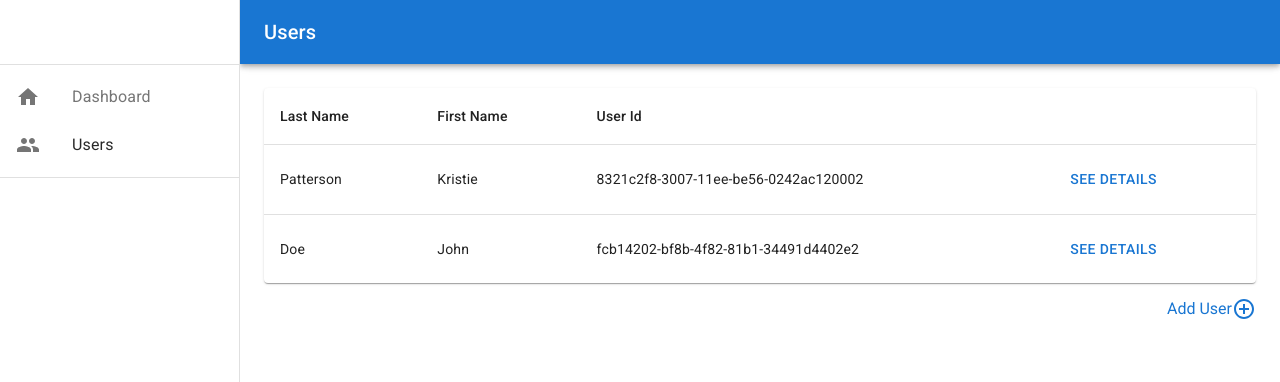
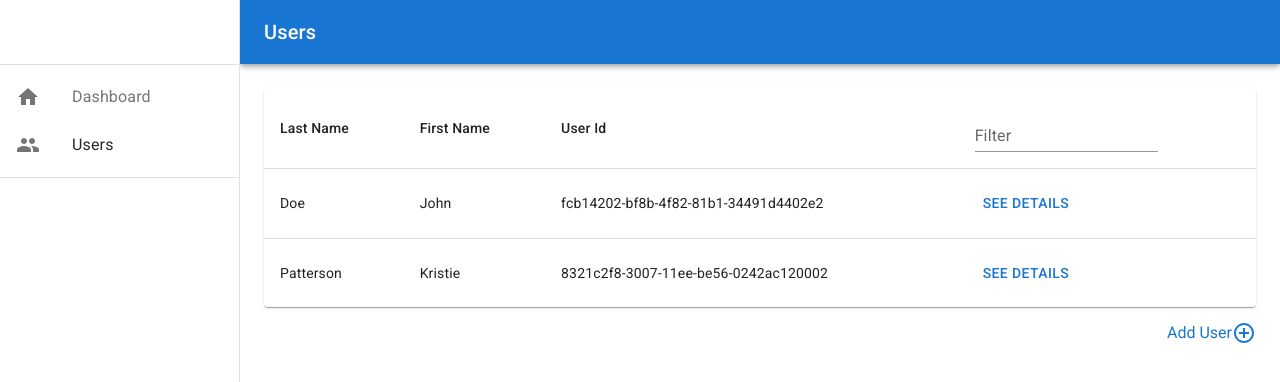
Before and after one commit to kpatterson395/customer_service_portal, a React (Create React App) app: page /userlist in a window 1280 px wide. Shown: the top 382 px of the page. Built offline with nearby package versions, Linux system fonts and the light colour scheme.

Commit message:
filter and sort user list

```diff
--- a/src/AddUser.js
+++ b/src/AddUser.js
@@ -38,7 +38,7 @@ const AddUser = () => {
           email: email.value,
         })
       );
-      navigate(`/users`);
+      navigate(`/userlist`);
     }
   };
 
--- a/src/App.js
+++ b/src/App.js
@@ -21,8 +21,8 @@ const router = createBrowserRouter(
     <Route path="/" element={<RootLayout />}>
       <Route index element={<Home />} />
       <Route path="userlist" element={<UserList />} />
+      <Route path="addUser" element={<AddUser />} />
       <Route path="users" element={<UsersLayout />}>
-        <Route path="add" element={<AddUser />} />
         <Route path="edit/:id" element={<EditUser />} />
         <Route path=":id" element={<UserDetails />} />
         <Route path="vehicles/:id" element={<VehicleSubs />} />
--- a/src/Layouts/UsersLayout.js
+++ b/src/Layouts/UsersLayout.js
@@ -30,18 +30,21 @@ export default function UsersLayout() {
               label="Account Details"
               component={NavLink}
               to={`${params.id}`}
+              disabled={!params.id}
               {...a11yProps(0)}
             />
             <Tab
               label="Vehicle Subscriptions"
               component={NavLink}
               to={`vehicles/${params.id}`}
+              disabled={!params.id}
               {...a11yProps(1)}
             />
             <Tab
               label="Purchase History"
               component={NavLink}
               to={`purchases/${params.id}`}
+              disabled={!params.id}
               {...a11yProps(2)}
             />
           </Tabs>
--- a/src/UserList.js
+++ b/src/UserList.js
@@ -1,4 +1,5 @@
 import { useSelector } from "react-redux";
+import { useState } from "react";
 import Table from "@mui/material/Table";
 import TableBody from "@mui/material/TableBody";
 import TableCell from "@mui/material/TableCell";
@@ -9,11 +10,25 @@ import Paper from "@mui/material/Paper";
 import { Link } from "react-router-dom";
 import AddCircleOutlineIcon from "@mui/icons-material/AddCircleOutline";
 import Button from "@mui/material/Button";
+import TextField from "@mui/material/TextField";
 
 import "./styles/UserList.css";
 
 const UserList = () => {
   const { users } = useSelector((state) => state.userData);
+  const [filterText, setFilterText] = useState("");
+
+  const checkFilter = ({ first, last }) => {
+    if (filterText.length < 1) {
+      return true;
+    } else if (
+      first.toLowerCase().startsWith(filterText.toLowerCase()) ||
+      last.toLowerCase().startsWith(filterText.toLowerCase())
+    ) {
+      return true;
+    }
+    return false;
+  };
 
   return (
     <div>
@@ -24,11 +39,21 @@ const UserList = () => {
               <TableCell className="header">Last Name</TableCell>
               <TableCell className="header">First Name</TableCell>
               <TableCell className="header">User Id</TableCell>
-              <TableCell className="header">{""}</TableCell>
+              <TableCell className="header">
+                <TextField
+                  id="standard-basic"
+                  label="Filter"
+                  variant="standard"
+                  value={filterText}
+                  onChange={(e) => setFilterText(e.target.value)}
+                />
+              </TableCell>
             </TableRow>
           </TableHead>
           <TableBody>
-            {users.map((user) => (
+            {users.map((user) => {
+              if (checkFilter(user)) {
+                return (
                   <TableRow
                     sx={{ "&:last-child td, &:last-child th": { border: 0 } }}
                     component={Link}
@@ -47,11 +72,14 @@ const UserList = () => {
                       <Button variant="text">See details</Button>
                     </TableCell>
                   </TableRow>
-            ))}
+                );
+              }
+              return "";
+            })}
           </TableBody>
         </Table>
       </TableContainer>
-      <Link to="add" className="addUser">
+      <Link to="/addUser" className="addUser">
         <p>Add User</p>
         <AddCircleOutlineIcon />
       </Link>
--- a/src/redux/userData.js
+++ b/src/redux/userData.js
@@ -5,6 +5,29 @@ export const userDataSlice = createSlice({
   name: "userData",
   initialState: {
     users: [
+      {
+        id: "fcb14202-bf8b-4f82-81b1-34491d4402e2",
+        first: "John",
+        last: "Doe",
+        email: "test2@gmail.com",
+        phone: "777-777-7771",
+        vehicle_subs: [
+          {
+            make: "Mazda",
+            model: "cx5",
+            licensePlateNo: "123ABC",
+            id: "d72238af-1d60-4718-b8ec-ae4707440981",
+          },
+        ],
+        purchase_history: [
+          {
+            date: new Date().toDateString(),
+            amount: 5,
+            id: 1,
+            note: "car wash",
+          },
+        ],
+      },
       {
         id: "8321c2f8-3007-11ee-be56-0242ac120002",
         first: "Kristie",
@@ -28,29 +51,6 @@ export const userDataSlice = createSlice({
           },
         ],
       },
-      {
-        id: "fcb14202-bf8b-4f82-81b1-34491d4402e2",
-        first: "John",
-        last: "Doe",
-        email: "test2@gmail.com",
-        phone: "777-777-7771",
-        vehicle_subs: [
-          {
-            make: "Mazda",
-            model: "cx5",
-            licensePlateNo: "123ABC",
-            id: "d72238af-1d60-4718-b8ec-ae4707440981",
-          },
-        ],
-        purchase_history: [
-          {
-            date: new Date().toDateString(),
-            amount: 5,
-            id: 1,
-            note: "car wash",
-          },
-        ],
-      },
     ],
   },
   reducers: {
@@ -59,12 +59,23 @@ export const userDataSlice = createSlice({
       state.users[foundIndex] = action.payload;
     },
     addUser: (state, action) => {
-      state.users.push({
+      let users = state.users;
+      users.push({
         ...action.payload,
         id: uuidv4(),
         purchase_history: [],
         vehicle_subs: [],
       });
+      users.sort((a, b) => {
+        if (a.last.toLowerCase() < b.last.toLowerCase()) {
+          return -1;
+        }
+        if (a.last.toLowerCase() > b.last.toLowerCase()) {
+          return 1;
+        }
+        return 0;
+      });
+      state.users = users;
     },
     deleteUser: (state, action) => {
       let foundIndex = state.users.findIndex((x) => x.id === action.payload);
```
Lines whose indentation alone changed are shown as unchanged.
